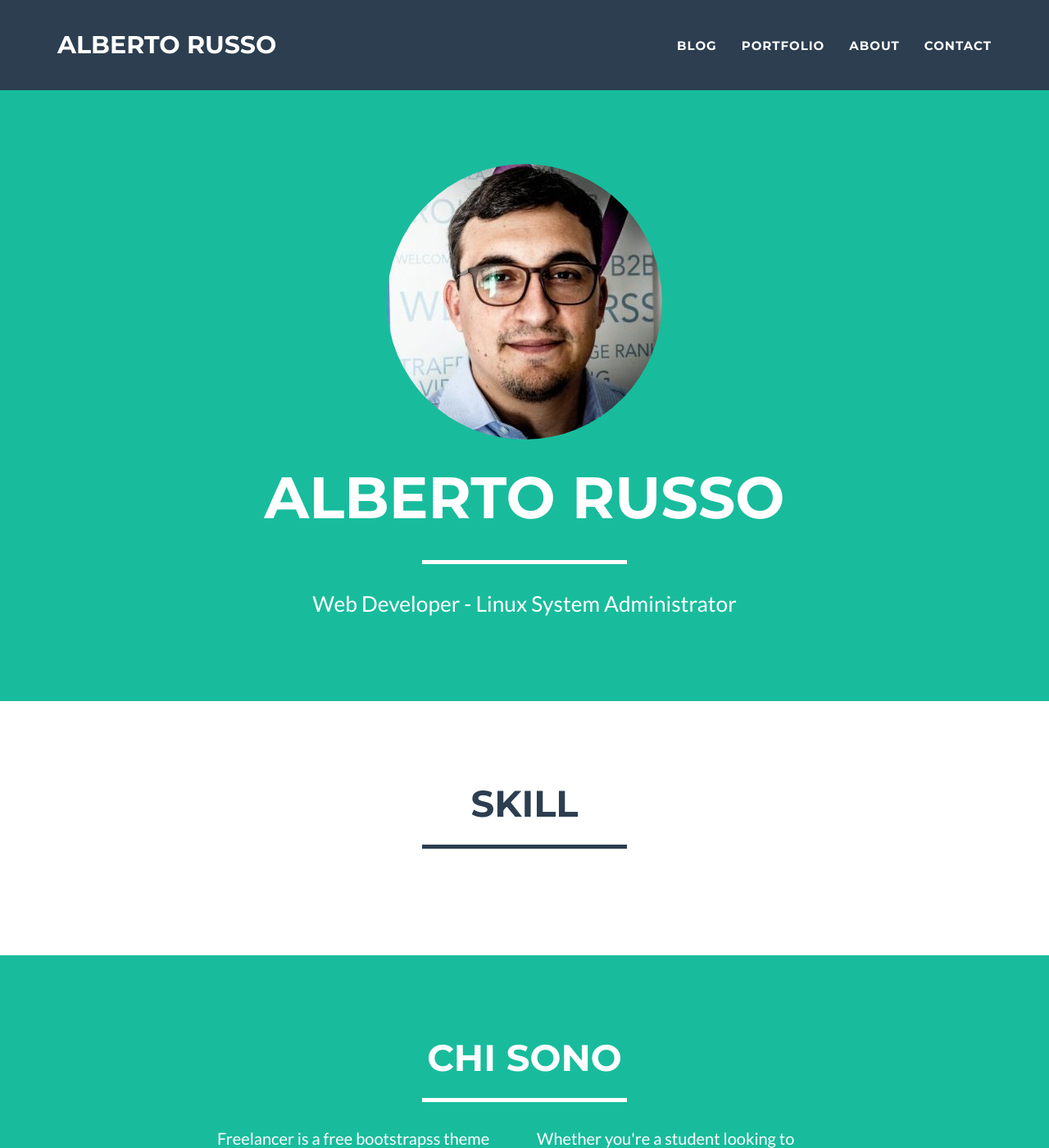
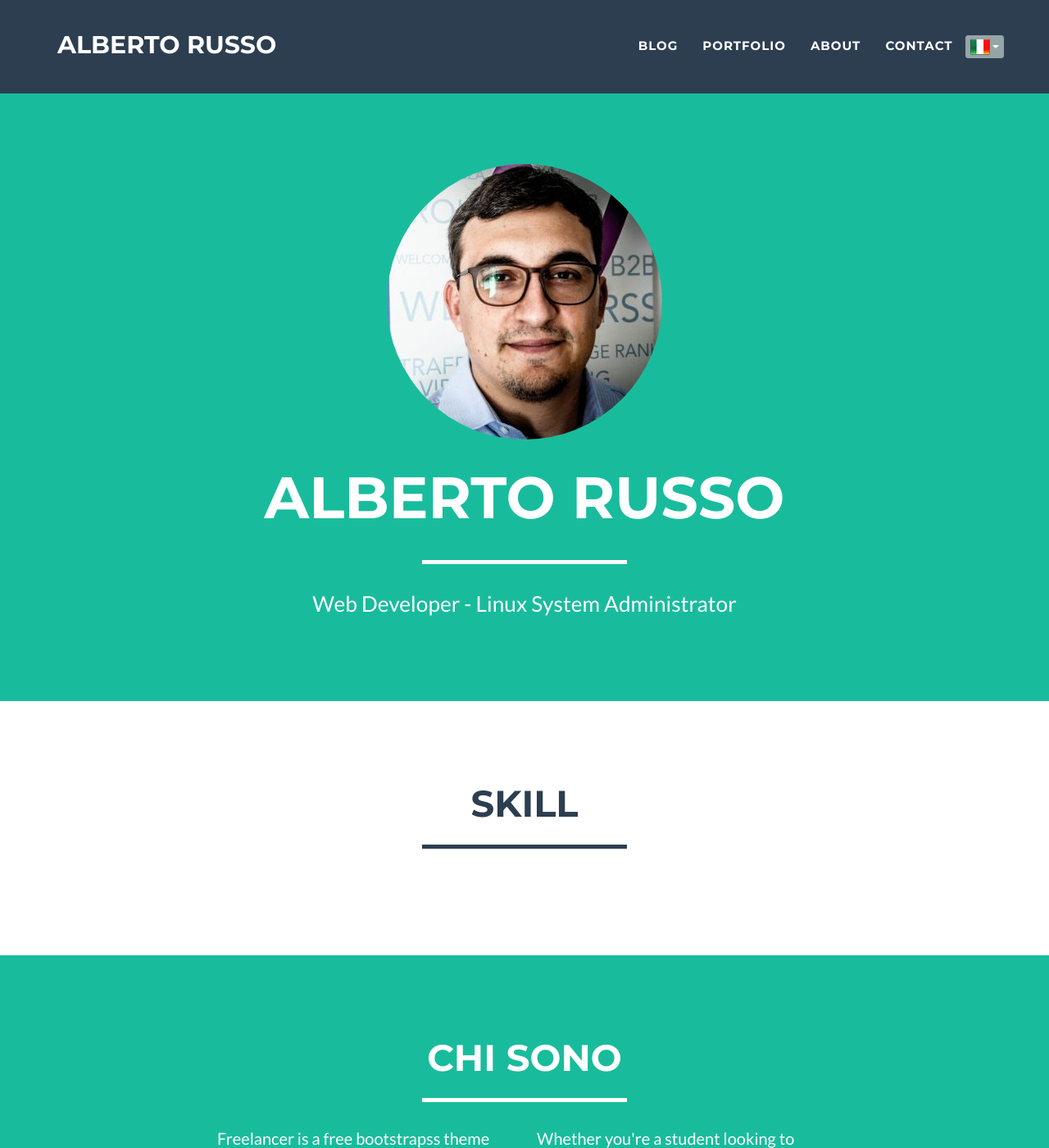
Before and after one commit to russoalberto/russoalberto.github.io, a Jekyll site: the page built from index.html, in a window 1280 px wide and 1400 px high. Shown: the whole window at 82% size. Built offline with Jekyll 4.4.1, drawn with Linux system fonts in a browser that asks for light colours.

Commit message:
Add dropdown language

```diff
--- a/_includes/css/main.css
+++ b/_includes/css/main.css
@@ -459,3 +459,9 @@ footer .footer-below {
     transform: translateZ(0);
     -webkit-transform: translateZ(0);
 }
+
+
+.navbar-nav > li > div {
+    padding-bottom: 18px;
+    padding-top: 18px;
+}
--- a/_includes/en/portfolio_grid.html
+++ b/_includes/en/portfolio_grid.html
@@ -17,7 +17,7 @@
                                     <i class="fa fa-search-plus fa-3x"></i>
                                 </div>
                             </div>
-                            <img src="../img/portfolio/{{ project.img }}" class="img-responsive" alt="{{ project.alt }}">
+                            <img src="/img/portfolio/{{ project.img }}" class="img-responsive" alt="{{ project.alt }}">
                         </a>
                     </div>
                 {% endfor %}
--- a/_includes/it/nav.html
+++ b/_includes/it/nav.html
@@ -30,6 +30,17 @@
                     <li class="page-scroll">
                         <a href="#contact">Contact</a>
                     </li>
+                    <li>
+                        <div class="btn-group ">
+                            <button class="btn btn-default btn-xs dropdown-toggle" type="button" data-toggle="dropdown" aria-haspopup="true" aria-expanded="false">
+                              <img src="/img/it.png" alt="Italiano"/></a> <span class="caret"></span>
+                            </button>
+                            <ul class="dropdown-menu">
+                              <li><a href="/it"><img src="/img/it.png" alt="Italiano"/> Italiano</a></li>
+                              <li><a href="/en"><img src="/img/en.png" alt="English"/> English</a></li>
+                            </ul>
+                        </div>
+                    </li>
                 </ul>
             </div>
             <!-- /.navbar-collapse -->
--- a/_includes/it/portfolio_grid.html
+++ b/_includes/it/portfolio_grid.html
@@ -17,7 +17,7 @@
                                     <i class="fa fa-search-plus fa-3x"></i>
                                 </div>
                             </div>
-                            <img src="../img/portfolio/{{ project.img }}" class="img-responsive" alt="{{ project.alt }}">
+                            <img src="/img/portfolio/{{ project.img }}" class="img-responsive" alt="{{ project.alt }}">
                         </a>
                     </div>
                 {% endfor %}
```
Also changed, not shown: _includes/en/nav.html (+11 -0 lines), _includes/css/main.min.css, img/en.png (added), img/it.png (added).
